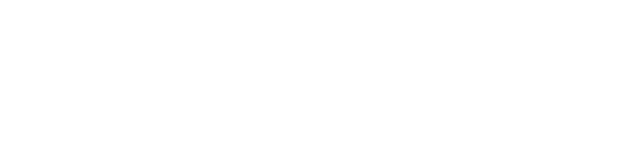
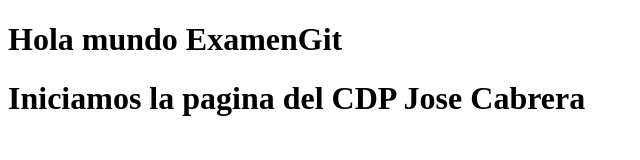
Before and after one commit to AlejandroParrado/cdp-Jose-Cabrera, a plain HTML site: page index.html in a window 1280 px wide. Shown: the whole page, without its empty margins (0-640 px from the left). Drawn offline with Linux system fonts and the light colour scheme.

Commit message:
Iniciamos la rama develop

```diff
--- a/index.html
+++ b/index.html
@@ -6,6 +6,7 @@
     <title>Document</title>
 </head>
 <body>
-
+    <h1>Hola mundo ExamenGit</h1>
+    <h1>Iniciamos la pagina del CDP Jose Cabrera</h1>
 </body>
 </html>
```
